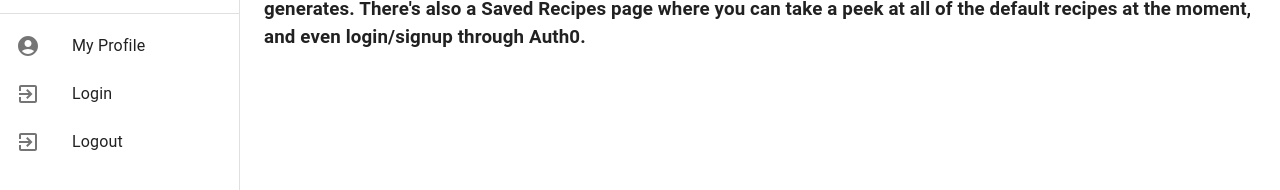
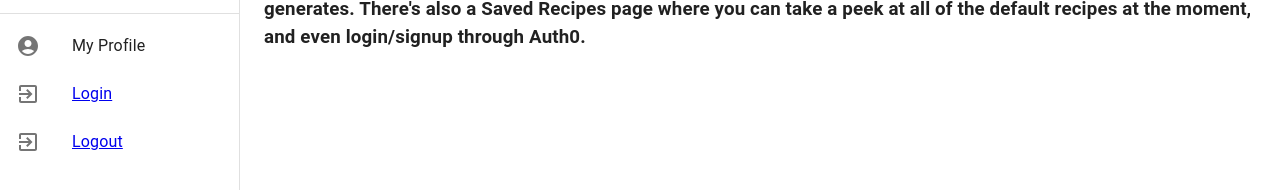
Before and after one commit to gage117/meal-planner, a Next.js app: page / in a window 1280 px wide. Both pictures are taken after a click on the button 32 px from the left and 32 px from the top of the page. Shown: the part 212-402 px from the top of the page. Built offline with nearby package versions, Linux system fonts and the light colour scheme.

Commit message:
Wrapped login and logout in links to api auth page

```diff
--- a/components/drawer.js
+++ b/components/drawer.js
@@ -211,23 +211,27 @@ function Drawer({open, setOpen}) {
               case 'Login':
                 {/* <ListItem button key={listItem.id} onClick={() => loginWithRedirect()}> */}
                 return (
-                  <ListItem button key={listItem.id} >
+                  <a href={"/api/auth/login"} key={listItem.id}>
+                    <ListItem button >
                       <ListItemIcon classes={{root: classes.iconWidthOverride}} >
                         <ExitToAppIcon  />
                       </ListItemIcon>
                       <ListItemText primary={listItem.text}  />
                     </ListItem>
+                  </a>
                 )
               case 'Logout':
                 {/* return isAuthenticated && (
                 <ListItem button key={listItem.id} onClick={() => logout({ returnTo: window.location.origin })}> */}
                 return (
-                  <ListItem button key={listItem.id} >
+                  <a href="/api/auth/logout" key={listItem.id} >
+                    <ListItem button >
                       <ListItemIcon classes={{root: classes.iconWidthOverride}} >
                         <ExitToAppIcon  />
                       </ListItemIcon>
                       <ListItemText primary={listItem.text}  />
                     </ListItem>
+                  </a>
                 )
               default:
                 break;
```
Lines whose indentation alone changed are shown as unchanged.
